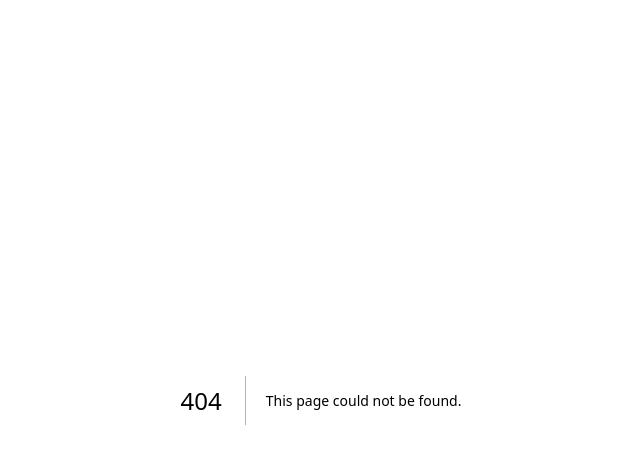
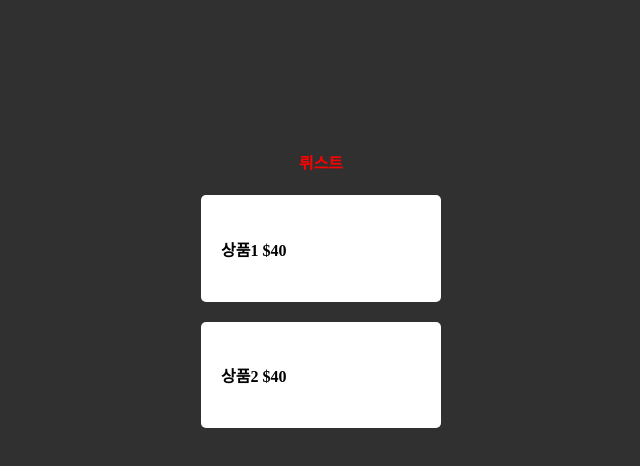
Before and after one commit to castor12m/note_nextjs, a Next.js app in the folder fresh/: page /list in a window 1280 px wide. Before the commit this address had no page. Shown: the top 466 px of the page, without its empty margins (319-959 px from the left). Built offline with nearby package versions, Linux system fonts and the light colour scheme.

Commit message:
List 페이지 좀 더 발전

```diff
--- a/fresh/app/globals.css
+++ b/fresh/app/globals.css
@@ -13,3 +13,12 @@ body {
 .title-sub {
   text-align: center;
 }
+
+.food {
+  margin: 20px auto;
+  width: 200px;
+  background: white;
+  color: black;
+  padding: 20px;
+  border-radius: 5px;
+}
--- /dev/null
+++ b/fresh/app/list/page.js
@@ -0,0 +1,19 @@
+export default function List() {
+
+    let name = 'park'
+    let age = 20
+    let link = "http://www.google.co.kr"
+
+    return (
+      <div>
+        <h4 className="title">뤼스트</h4>
+
+       <div className="food">
+        <h4>상품1 $40</h4>
+       </div>
+       <div className="food">
+        <h4>상품2 $40</h4>
+       </div>
+      </div>
+    )
+  }
```
Also changed, not shown: 1 other file (tests, documents, lock files or other folders).
